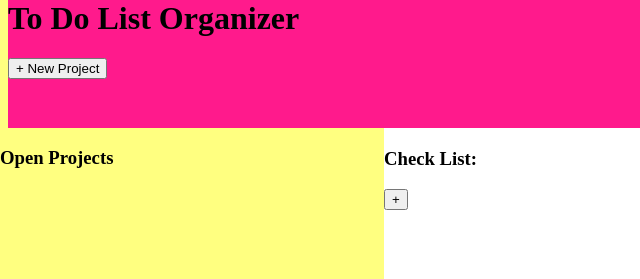
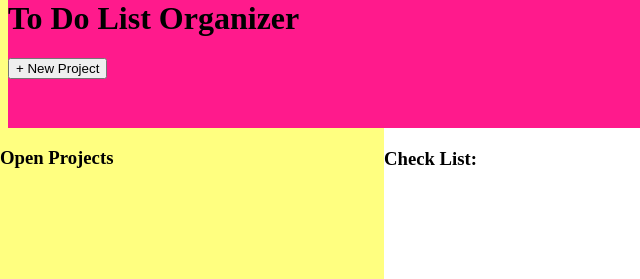
Before and after one commit to a6macleod/js_todo, a plain HTML site: page index.html in a window 1280 px wide. Shown: the top 279 px of the page, 0-640 px from the left. Drawn offline with Linux system fonts and the light colour scheme.

Commit message:
Add/remove sublists

```diff
--- a/index.html
+++ b/index.html
@@ -46,8 +46,6 @@
 
 						</ul>
 
-				<button class="add-sublist-button">+</button>
-
 				</div> <!-- end sublist -->
 			</div> <!-- end display -->
 		</div> <!-- end current-project -->
```
